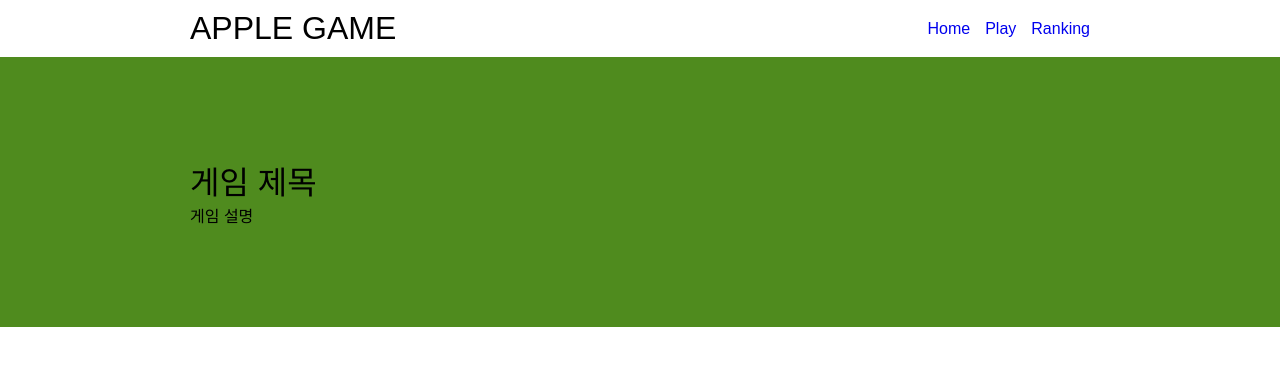
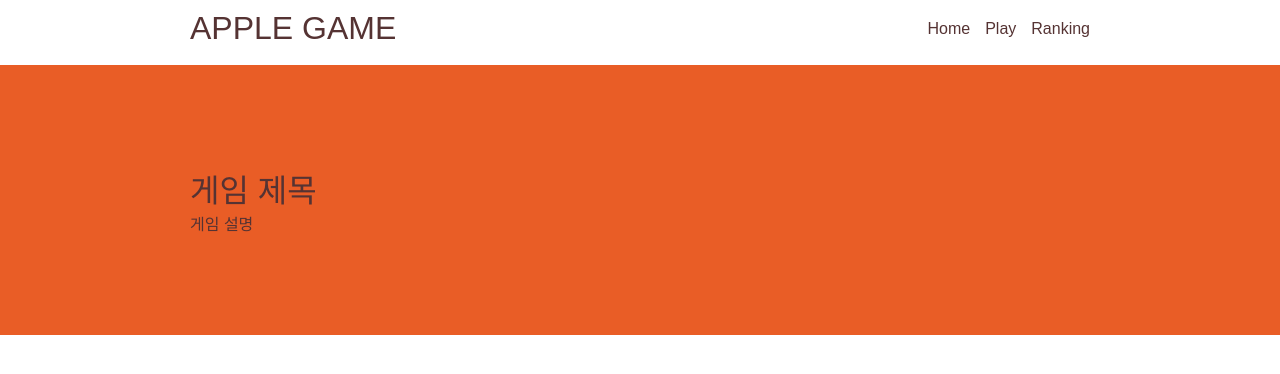
Before and after one commit to Seop2/apple-game-portfolio, a Next.js app: page / in a window 1280 px wide. Shown: the top 374 px of the page. Built offline with nearby package versions, Linux system fonts and the light colour scheme; a web font is replaced by a local one.

Commit message:
style: update global body layout, header width, and landing page background color

```diff
--- a/src/app/(landing)/page.module.css
+++ b/src/app/(landing)/page.module.css
@@ -1,4 +1,5 @@
 .page {
-    background-color: rgb(79, 139, 30);
+    width: 100%;
+    background-color: rgb(233, 93, 38);
     padding: 100px var(--side-padding)
 }
--- a/src/app/globals.css
+++ b/src/app/globals.css
@@ -36,4 +36,12 @@
     box-sizing: border-box;
     font-family: var(--font-hi-melody);
     font-weight: 400;
+    color: var(--color-text);
 }
+
+body {
+    display: flex;
+    flex-direction: column;
+    align-items: center;
+    gap: 8px;
+}
--- a/src/components/header.module.css
+++ b/src/components/header.module.css
@@ -1,4 +1,5 @@
 .header {
+    width: 100%;
     padding: 10px var(--side-padding);
     display: flex;
     flex-direction: row;
```
